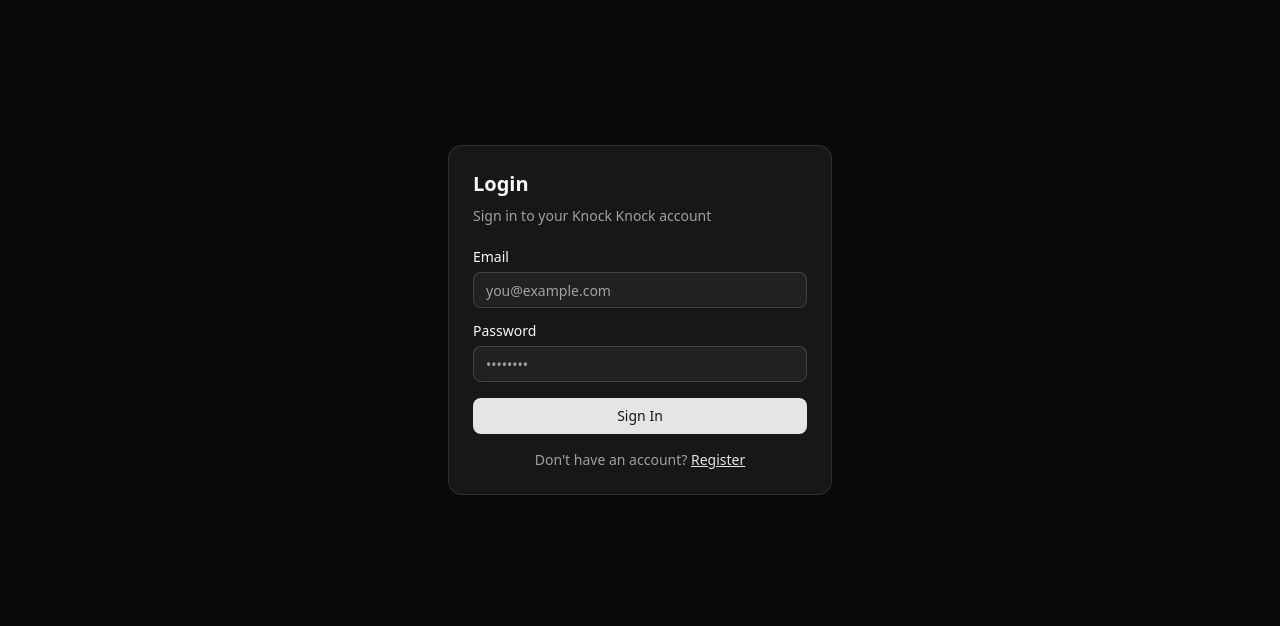
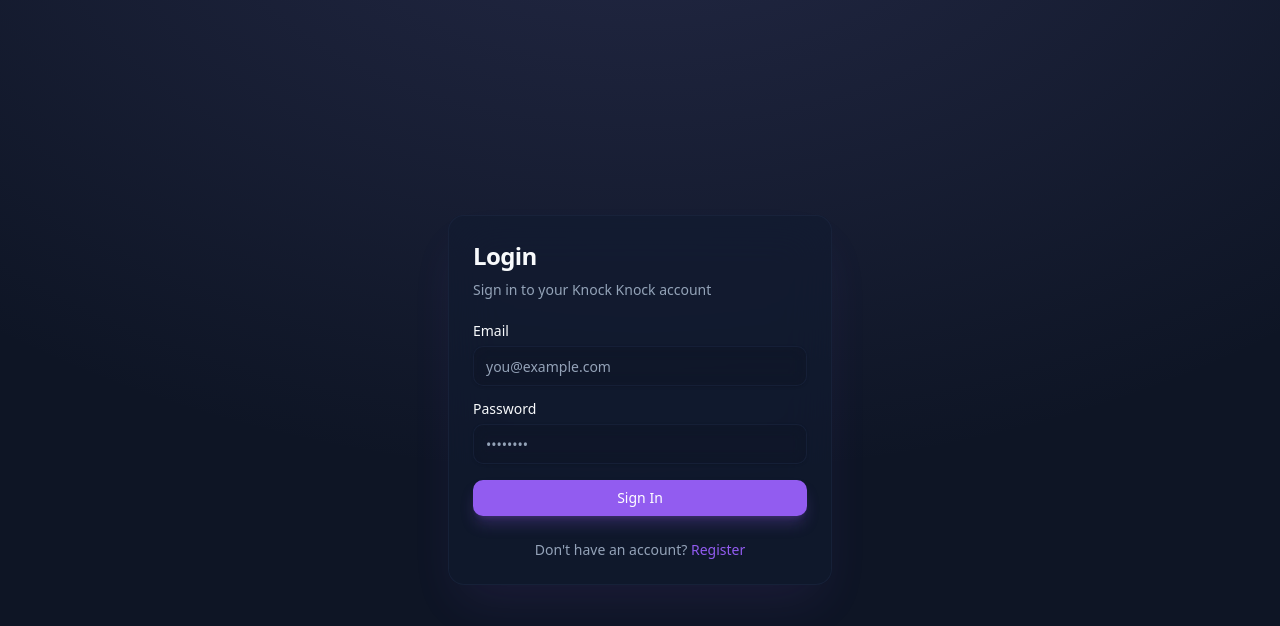
Before and after one commit to abdulhaseeb13mar/knock-knock-interface, a React (Vite) app: page /login in a window 1280 px wide. Shown: the top 626 px of the page. Built offline with nearby package versions, Linux system fonts and the light colour scheme; no server answers.

Commit message:
Change of theme

```diff
--- a/src/components/ui/button.tsx
+++ b/src/components/ui/button.tsx
@@ -1,23 +1,19 @@
-import * as React from "react"
-import { cva, type VariantProps } from "class-variance-authority"
-import { Slot } from "radix-ui"
+import * as React from "react";
 
-import { cn } from "@/lib/utils"
+import { cn } from "@/lib/utils";
+import { type VariantProps, cva } from "class-variance-authority";
+import { Slot } from "radix-ui";
 
 const buttonVariants = cva(
-  "inline-flex items-center justify-center gap-2 whitespace-nowrap rounded-md text-sm font-medium transition-all disabled:pointer-events-none disabled:opacity-50 [&_svg]:pointer-events-none [&_svg:not([class*='size-'])]:size-4 shrink-0 [&_svg]:shrink-0 outline-none focus-visible:border-ring focus-visible:ring-ring/50 focus-visible:ring-[3px] aria-invalid:ring-destructive/20 dark:aria-invalid:ring-destructive/40 aria-invalid:border-destructive",
+  "inline-flex items-center justify-center gap-2 whitespace-nowrap rounded-md text-sm font-medium transition-all disabled:pointer-events-none disabled:opacity-50 [&_svg]:pointer-events-none [&_svg:not([class*='size-'])]:size-4 shrink-0 [&_svg]:shrink-0 outline-none focus-visible:border-ring focus-visible:ring-ring/50 focus-visible:ring-[3px] aria-invalid:ring-destructive/20 aria-invalid:border-destructive hover:-translate-y-[0.5px] active:translate-y-[1px]",
   {
     variants: {
       variant: {
-        default: "bg-primary text-primary-foreground hover:bg-primary/90",
-        destructive:
-          "bg-destructive text-white hover:bg-destructive/90 focus-visible:ring-destructive/20 dark:focus-visible:ring-destructive/40 dark:bg-destructive/60",
-        outline:
-          "border bg-background shadow-xs hover:bg-accent hover:text-accent-foreground dark:bg-input/30 dark:border-input dark:hover:bg-input/50",
-        secondary:
-          "bg-secondary text-secondary-foreground hover:bg-secondary/80",
-        ghost:
-          "hover:bg-accent hover:text-accent-foreground dark:hover:bg-accent/50",
+        default: "bg-primary text-primary-foreground shadow-lg shadow-primary/25 hover:bg-primary/90 hover:shadow-primary/40",
+        destructive: "bg-destructive text-white hover:bg-destructive/90 focus-visible:ring-destructive/20",
+        outline: "border border-border/50 bg-background/50 backdrop-blur-sm shadow-sm hover:bg-accent/50 hover:text-accent-foreground",
+        secondary: "bg-secondary text-secondary-foreground hover:bg-secondary/80",
+        ghost: "hover:bg-accent/50 hover:text-accent-foreground",
         link: "text-primary underline-offset-4 hover:underline",
       },
       size: {
@@ -35,8 +31,8 @@
       variant: "default",
       size: "default",
     },
-  }
-)
+  },
+);
 
 function Button({
   className,
@@ -46,19 +42,11 @@
   ...props
 }: React.ComponentProps<"button"> &
   VariantProps<typeof buttonVariants> & {
-    asChild?: boolean
+    asChild?: boolean;
   }) {
-  const Comp = asChild ? Slot.Root : "button"
+  const Comp = asChild ? Slot.Root : "button";
 
-  return (
-    <Comp
-      data-slot="button"
-      data-variant={variant}
-      data-size={size}
-      className={cn(buttonVariants({ variant, size, className }))}
-      {...props}
-    />
-  )
+  return <Comp data-slot="button" data-variant={variant} data-size={size} className={cn(buttonVariants({ variant, size, className }))} {...props} />;
 }
 
-export { Button, buttonVariants }
+export { Button, buttonVariants };
--- a/src/components/ui/input.tsx
+++ b/src/components/ui/input.tsx
@@ -1,6 +1,6 @@
-import * as React from "react"
+import * as React from "react";
 
-import { cn } from "@/lib/utils"
+import { cn } from "@/lib/utils";
 
 function Input({ className, type, ...props }: React.ComponentProps<"input">) {
   return (
@@ -8,14 +8,14 @@
       type={type}
       data-slot="input"
       className={cn(
-        "file:text-foreground placeholder:text-muted-foreground selection:bg-primary selection:text-primary-foreground dark:bg-input/30 border-input h-9 w-full min-w-0 rounded-md border bg-transparent px-3 py-1 text-base shadow-xs transition-[color,box-shadow] outline-none file:inline-flex file:h-7 file:border-0 file:bg-transparent file:text-sm file:font-medium disabled:pointer-events-none disabled:cursor-not-allowed disabled:opacity-50 md:text-sm",
-        "focus-visible:border-ring focus-visible:ring-ring/50 focus-visible:ring-[3px]",
-        "aria-invalid:ring-destructive/20 dark:aria-invalid:ring-destructive/40 aria-invalid:border-destructive",
-        className
+        "file:text-foreground placeholder:text-muted-foreground selection:bg-primary/30 selection:text-primary-foreground border-border/50 h-10 w-full min-w-0 rounded-md border bg-background/50 px-3 py-1 text-base shadow-sm backdrop-blur-sm transition-all outline-none file:inline-flex file:h-7 file:border-0 file:bg-transparent file:text-sm file:font-medium disabled:pointer-events-none disabled:cursor-not-allowed disabled:opacity-50 md:text-sm",
+        "focus-visible:border-primary focus-visible:ring-primary/50 focus-visible:ring-[3px] focus-visible:bg-background",
+        "aria-invalid:ring-destructive/20 aria-invalid:border-destructive",
+        className,
       )}
       {...props}
     />
-  )
+  );
 }
 
-export { Input }
+export { Input };
--- a/src/index.css
+++ b/src/index.css
@@ -2,217 +2,92 @@
 @import "tw-animate-css";
 @import "shadcn/tailwind.css";
 
-@custom-variant dark (&:is(.dark *));
-
 @theme inline {
-
   --radius-sm: calc(var(--radius) - 4px);
-
   --radius-md: calc(var(--radius) - 2px);
-
   --radius-lg: var(--radius);
-
   --radius-xl: calc(var(--radius) + 4px);
-
   --radius-2xl: calc(var(--radius) + 8px);
-
   --radius-3xl: calc(var(--radius) + 12px);
-
   --radius-4xl: calc(var(--radius) + 16px);
-
   --color-background: var(--background);
-
   --color-foreground: var(--foreground);
-
   --color-card: var(--card);
-
   --color-card-foreground: var(--card-foreground);
-
   --color-popover: var(--popover);
-
   --color-popover-foreground: var(--popover-foreground);
-
   --color-primary: var(--primary);
-
   --color-primary-foreground: var(--primary-foreground);
-
   --color-secondary: var(--secondary);
-
   --color-secondary-foreground: var(--secondary-foreground);
-
   --color-muted: var(--muted);
-
   --color-muted-foreground: var(--muted-foreground);
-
   --color-accent: var(--accent);
-
   --color-accent-foreground: var(--accent-foreground);
-
   --color-destructive: var(--destructive);
-
   --color-border: var(--border);
-
   --color-input: var(--input);
-
   --color-ring: var(--ring);
-
   --color-chart-1: var(--chart-1);
-
   --color-chart-2: var(--chart-2);
-
   --color-chart-3: var(--chart-3);
-
   --color-chart-4: var(--chart-4);
-
   --color-chart-5: var(--chart-5);
-
   --color-sidebar: var(--sidebar);
-
   --color-sidebar-foreground: var(--sidebar-foreground);
-
   --color-sidebar-primary: var(--sidebar-primary);
-
   --color-sidebar-primary-foreground: var(--sidebar-primary-foreground);
-
   --color-sidebar-accent: var(--sidebar-accent);
-
   --color-sidebar-accent-foreground: var(--sidebar-accent-foreground);
-
   --color-sidebar-border: var(--sidebar-border);
-
   --color-sidebar-ring: var(--sidebar-ring);
 }
 
 :root {
+  /* Midnight Slate & Indigo/Violet Theme (Dark Only) */
+  --radius: 0.75rem;
 
-  --radius: 0.625rem;
+  --background: hsl(222, 47%, 10%); /* Deep Midnight Slate */
+  --foreground: hsl(210, 40%, 98%); /* Off-white text */
+  --card: hsl(222, 47%, 13%); /* Slightly lighter slate for cards */
+  --card-foreground: hsl(210, 40%, 98%);
+  --popover: hsl(222, 47%, 13%);
+  --popover-foreground: hsl(210, 40%, 98%);
 
-  --background: oklch(1 0 0);
+  /* Primary Action: Vibrant Violet/Indigo */
+  --primary: hsl(262, 83%, 65%);
+  --primary-foreground: hsl(0, 0%, 100%);
 
-  --foreground: oklch(0.145 0 0);
+  /* Secondary / Muted actions */
+  --secondary: hsl(223, 40%, 18%);
+  --secondary-foreground: hsl(210, 40%, 98%);
+  --muted: hsl(223, 40%, 18%);
+  --muted-foreground: hsl(215, 20%, 65%);
 
-  --card: oklch(1 0 0);
+  --accent: hsla(262, 83%, 65%, 0.15); /* Subtle tinted background for hover/active */
+  --accent-foreground: hsl(262, 83%, 75%); /* Brighter violet for text on accent */
 
-  --card-foreground: oklch(0.145 0 0);
+  --destructive: hsl(0, 84%, 60%);
+  --border: hsl(223, 40%, 20%);
+  --input: hsl(223, 40%, 20%);
+  --ring: hsl(262, 83%, 65%);
 
-  --popover: oklch(1 0 0);
+  /* Charts */
+  --chart-1: hsl(262, 83%, 65%);
+  --chart-2: hsl(190, 90%, 50%);
+  --chart-3: hsl(30, 80%, 55%);
+  --chart-4: hsl(280, 65%, 60%);
+  --chart-5: hsl(340, 75%, 55%);
 
-  --popover-foreground: oklch(0.145 0 0);
-
-  --primary: oklch(0.205 0 0);
-
-  --primary-foreground: oklch(0.985 0 0);
-
-  --secondary: oklch(0.97 0 0);
-
-  --secondary-foreground: oklch(0.205 0 0);
-
-  --muted: oklch(0.97 0 0);
-
-  --muted-foreground: oklch(0.556 0 0);
-
-  --accent: oklch(0.97 0 0);
-
-  --accent-foreground: oklch(0.205 0 0);
-
-  --destructive: oklch(0.577 0.245 27.325);
-
-  --border: oklch(0.922 0 0);
-
-  --input: oklch(0.922 0 0);
-
-  --ring: oklch(0.708 0 0);
-
-  --chart-1: oklch(0.646 0.222 41.116);
-
-  --chart-2: oklch(0.6 0.118 184.704);
-
-  --chart-3: oklch(0.398 0.07 227.392);
-
-  --chart-4: oklch(0.828 0.189 84.429);
-
-  --chart-5: oklch(0.769 0.188 70.08);
-
-  --sidebar: oklch(0.985 0 0);
-
-  --sidebar-foreground: oklch(0.145 0 0);
-
-  --sidebar-primary: oklch(0.205 0 0);
-
-  --sidebar-primary-foreground: oklch(0.985 0 0);
-
-  --sidebar-accent: oklch(0.97 0 0);
-
-  --sidebar-accent-foreground: oklch(0.205 0 0);
-
-  --sidebar-border: oklch(0.922 0 0);
-
-  --sidebar-ring: oklch(0.708 0 0);
-}
-
-.dark {
-
-  --background: oklch(0.145 0 0);
-
-  --foreground: oklch(0.985 0 0);
-
-  --card: oklch(0.205 0 0);
-
-  --card-foreground: oklch(0.985 0 0);
-
-  --popover: oklch(0.205 0 0);
-
-  --popover-foreground: oklch(0.985 0 0);
-
-  --primary: oklch(0.922 0 0);
-
-  --primary-foreground: oklch(0.205 0 0);
-
-  --secondary: oklch(0.269 0 0);
-
-  --secondary-foreground: oklch(0.985 0 0);
-
-  --muted: oklch(0.269 0 0);
-
-  --muted-foreground: oklch(0.708 0 0);
-
-  --accent: oklch(0.269 0 0);
-
-  --accent-foreground: oklch(0.985 0 0);
-
-  --destructive: oklch(0.704 0.191 22.216);
-
-  --border: oklch(1 0 0 / 10%);
-
-  --input: oklch(1 0 0 / 15%);
-
-  --ring: oklch(0.556 0 0);
-
-  --chart-1: oklch(0.488 0.243 264.376);
-
-  --chart-2: oklch(0.696 0.17 162.48);
-
-  --chart-3: oklch(0.769 0.188 70.08);
-
-  --chart-4: oklch(0.627 0.265 303.9);
-
-  --chart-5: oklch(0.645 0.246 16.439);
-
-  --sidebar: oklch(0.205 0 0);
-
-  --sidebar-foreground: oklch(0.985 0 0);
-
-  --sidebar-primary: oklch(0.488 0.243 264.376);
-
-  --sidebar-primary-foreground: oklch(0.985 0 0);
-
-  --sidebar-accent: oklch(0.269 0 0);
-
-  --sidebar-accent-foreground: oklch(0.985 0 0);
-
-  --sidebar-border: oklch(1 0 0 / 10%);
-
-  --sidebar-ring: oklch(0.556 0 0);
+  /* Sidebar */
+  --sidebar: hsl(222, 47%, 10%);
+  --sidebar-foreground: hsl(210, 40%, 98%);
+  --sidebar-primary: hsl(262, 83%, 65%);
+  --sidebar-primary-foreground: hsl(0, 0%, 100%);
+  --sidebar-accent: hsl(223, 40%, 18%);
+  --sidebar-accent-foreground: hsl(210, 40%, 98%);
+  --sidebar-border: hsl(223, 40%, 20%);
+  --sidebar-ring: hsl(262, 83%, 65%);
 }
 
 @layer base {
@@ -220,6 +95,10 @@
     @apply border-border outline-ring/50;
   }
   body {
-    @apply bg-background text-foreground;
+    @apply bg-background text-foreground antialiased;
   }
 }
+
+::selection {
+  @apply bg-primary/30 text-primary-foreground;
+}
--- a/src/main.tsx
+++ b/src/main.tsx
@@ -11,7 +11,7 @@
   <StrictMode>
     <QueryClientProvider>
       <RouterProvider router={router} />
-      <Toaster richColors position="top-right" />
+      <Toaster richColors position="top-right" theme="dark" />
     </QueryClientProvider>
   </StrictMode>,
 );
--- a/src/pages/login/index.tsx
+++ b/src/pages/login/index.tsx
@@ -31,29 +31,45 @@
   }
 
   return (
-    <div className="flex items-center justify-center min-h-[80vh] px-4">
-      <Card className="w-full max-w-sm">
+    <div className="flex items-center justify-center min-h-screen px-4 bg-background text-foreground bg-[radial-gradient(ellipse_80%_80%_at_50%_-20%,rgba(120,119,198,0.2),rgba(255,255,255,0))]">
+      <Card className="w-full max-w-sm shadow-2xl shadow-primary/10 border-border/50 bg-card/80 backdrop-blur-xl supports-[backdrop-filter]:bg-card/60">
         <CardHeader>
-          <CardTitle className="text-xl">Login</CardTitle>
+          <CardTitle className="text-2xl font-bold tracking-tight">Login</CardTitle>
           <CardDescription>Sign in to your Knock Knock account</CardDescription>
         </CardHeader>
         <CardContent>
           <form onSubmit={handleSubmit} className="space-y-4">
             <div className="space-y-2">
               <Label htmlFor="email">Email</Label>
-              <Input id="email" type="email" required value={email} onChange={(e) => setEmail(e.target.value)} placeholder="you@example.com" />
+              <Input
+                id="email"
+                type="email"
+                required
+                value={email}
+                onChange={(e) => setEmail(e.target.value)}
+                placeholder="you@example.com"
+                className="bg-background/50 border-border/50 focus-visible:ring-primary/50 transition-all"
+              />
             </div>
             <div className="space-y-2">
               <Label htmlFor="password">Password</Label>
-              <Input id="password" type="password" required value={password} onChange={(e) => setPassword(e.target.value)} placeholder="••••••••" />
+              <Input
+                id="password"
+                type="password"
+                required
+                value={password}
+                onChange={(e) => setPassword(e.target.value)}
+                placeholder="••••••••"
+                className="bg-background/50 border-border/50 focus-visible:ring-primary/50 transition-all"
+              />
             </div>
-            <Button type="submit" className="w-full" disabled={loginMutation.isPending}>
+            <Button type="submit" className="w-full shadow-lg shadow-primary/25" disabled={loginMutation.isPending}>
               {loginMutation.isPending ? "Signing in…" : "Sign In"}
             </Button>
           </form>
-          <p className="mt-4 text-center text-sm text-muted-foreground">
+          <p className="mt-6 text-center text-sm text-muted-foreground">
             Don't have an account?{" "}
-            <Link to="/register" className="underline text-primary">
+            <Link to="/register" className="font-medium text-primary hover:text-primary/80 transition-colors">
               Register
             </Link>
           </p>
```
Also changed, not shown: src/components/Sidebar.tsx (+20 -16 lines), src/layouts/DashboardLayout.tsx (+4 -4 lines), src/pages/dashboard/index.tsx (+21 -12 lines), src/pages/home/index.tsx (+30 -22 lines), src/pages/register/index.tsx (+16 -7 lines).
